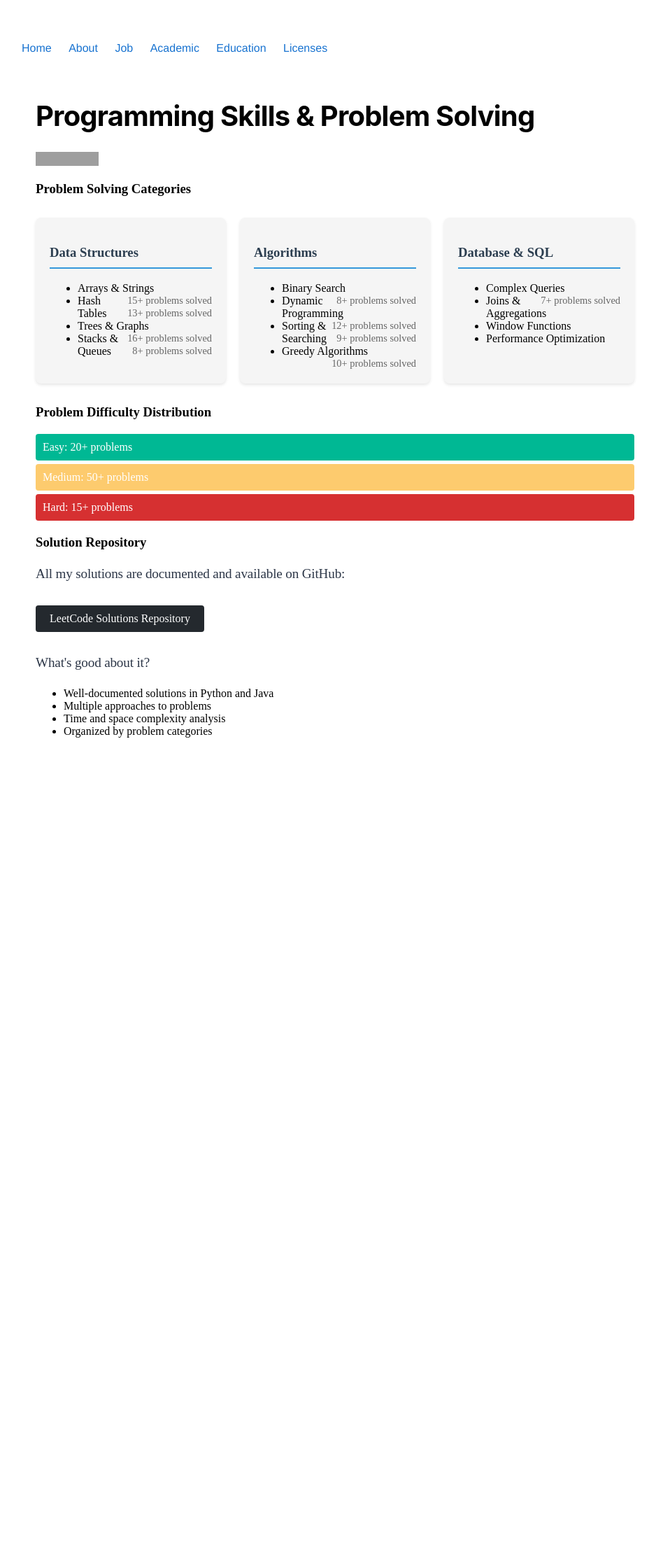
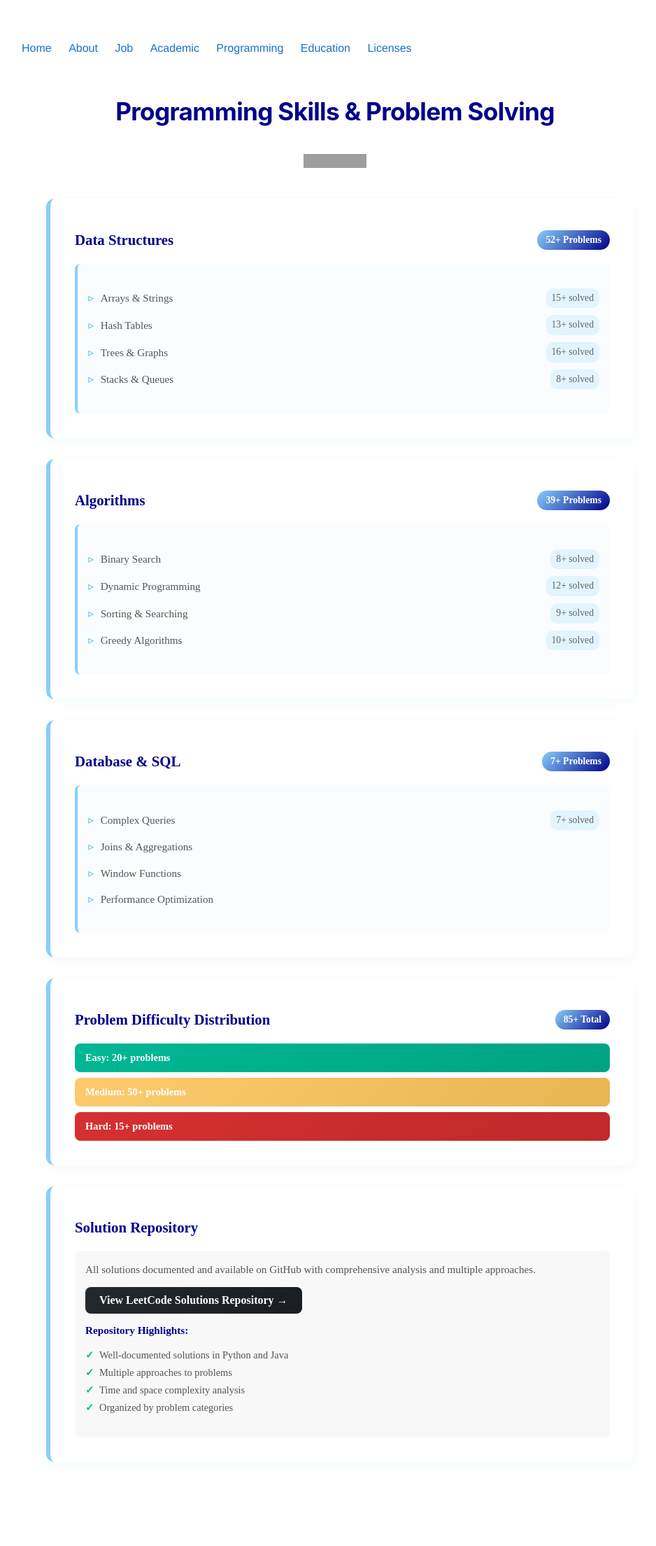
Before and after one commit to ArmanBehnam/ArmanBehnam.github.io, a Jekyll site: the page built from Programming/index.html, in a window 1280 px wide. Shown: the whole page at 70% size, without its empty margins (161-1099 px from the left). Built offline with Jekyll 4.4.1, drawn with Linux system fonts in a browser that asks for light colours; before the commit the page ends 1150 px from its top, so only the background shows below that; grey boxes are pictures that could not be loaded.

Commit message:
Add Programming tab to navigation and redesign Programming page

```diff
--- a/Programming/index.html
+++ b/Programming/index.html
@@ -3,171 +3,390 @@ layout: default
 title: Programming Skills
 ---
 
-<div class="programming-portfolio">
-    <h1>Programming Skills & Problem Solving</h1>
+<style>
+.programming-container {
+    max-width: 900px;
+    margin: 0 auto;
+    padding: 20px;
+}
 
-    <div class="leetcode-profile">
-        <a href="https://leetcode.com/u/armani16/">
-            <img src="https://img.shields.io/badge/LeetCode-ArmanBehnam-FFA116?style=for-the-badge&logo=leetcode"
-                 alt="LeetCode Profile Badge">
-        </a>
-        <h3>Problem Solving Categories</h3>
+.programming-header {
+    text-align: center;
+    margin-bottom: 40px;
+}
+
+.programming-title {
+    font-size: 2.2em;
+    font-weight: 700;
+    color: #00008B;
+    margin-bottom: 10px;
+}
+
+.leetcode-badge-container {
+    text-align: center;
+    margin-bottom: 30px;
+}
+
+.leetcode-badge-container img {
+    transition: transform 0.3s ease;
+}
+
+.leetcode-badge-container img:hover {
+    transform: scale(1.05);
+}
+
+.programming-timeline {
+    position: relative;
+    margin: 40px 0;
+}
+
+.programming-item {
+    position: relative;
+    margin-bottom: 30px;
+    background: rgba(255, 255, 255, 0.9);
+    border-radius: 12px;
+    padding: 35px 35px 35px 35px;
+    border-left: 6px solid #87CEFA;
+    box-shadow: 0 4px 15px rgba(135, 206, 250, 0.1);
+    transition: all 0.3s ease;
+    overflow: hidden;
+    margin-left: 15px;
+}
+
+.programming-item::before {
+    content: '';
+    position: absolute;
+    top: 0;
+    left: 0;
+    right: 0;
+    height: 3px;
+    background: linear-gradient(90deg, #87CEFA, #00008B);
+    transform: scaleX(0);
+    transform-origin: left;
+    transition: transform 0.4s ease;
+}
+
+.programming-item:hover {
+    transform: translateY(-3px);
+    box-shadow: 0 6px 25px rgba(135, 206, 250, 0.2);
+}
+
+.programming-item:hover::before {
+    transform: scaleX(1);
+}
+
+.category-header {
+    display: flex;
+    justify-content: space-between;
+    align-items: flex-start;
+    margin-top: 10px;
+    margin-bottom: 20px;
+    flex-wrap: wrap;
+    gap: 10px;
+}
+
+.category-title {
+    font-size: 1.3em;
+    font-weight: 700;
+    color: #00008B;
+    margin: 0;
+    line-height: 1.3;
+}
+
+.problem-badge {
+    background: linear-gradient(135deg, #87CEFA, #00008B);
+    color: white;
+    padding: 6px 12px;
+    border-radius: 20px;
+    font-size: 0.85em;
+    font-weight: 600;
+    white-space: nowrap;
+}
+
+.skills-content {
+    background: rgba(135, 206, 250, 0.05);
+    padding: 15px;
+    border-radius: 8px;
+    border-left: 4px solid #87CEFA;
+}
+
+.skill-list {
+    color: #555;
+    font-size: 0.95em;
+    line-height: 1.8;
+    list-style: none;
+    padding: 0;
+}
+
+.skill-list li {
+    padding: 5px 0;
+    display: flex;
+    justify-content: space-between;
+    align-items: center;
+}
+
+.skill-list li::before {
+    content: "▹";
+    color: #87CEFA;
+    font-weight: bold;
+    margin-right: 10px;
+}
+
+.skill-name {
+    flex: 1;
+}
+
+.skill-count {
+    color: #666;
+    font-size: 0.9em;
+    background: rgba(135, 206, 250, 0.2);
+    padding: 2px 8px;
+    border-radius: 10px;
+}
+
+.difficulty-section {
+    margin-top: 20px;
+}
+
+.difficulty-title {
+    font-weight: 600;
+    color: #00008B;
+    margin-bottom: 12px;
+    font-size: 0.95em;
+}
+
+.difficulty-bars {
+    display: grid;
+    gap: 8px;
+}
+
+.difficulty-bar {
+    padding: 12px 15px;
+    border-radius: 8px;
+    color: white;
+    font-weight: 600;
+    font-size: 0.9em;
+    transition: transform 0.2s ease;
+}
+
+.difficulty-bar:hover {
+    transform: translateX(5px);
+}
+
+.difficulty-easy {
+    background: linear-gradient(135deg, #00b894, #00a383);
+}
+
+.difficulty-medium {
+    background: linear-gradient(135deg, #fdcb6e, #e8b553);
+}
+
+.difficulty-hard {
+    background: linear-gradient(135deg, #d63031, #c0292a);
+}
+
+.github-section {
+    margin-top: 15px;
+    padding: 15px;
+    background: rgba(36, 41, 46, 0.03);
+    border-radius: 8px;
+}
+
+.github-title {
+    font-weight: 600;
+    color: #00008B;
+    margin-bottom: 10px;
+    font-size: 0.95em;
+}
+
+.github-description {
+    color: #555;
+    font-size: 0.95em;
+    margin-bottom: 12px;
+    line-height: 1.6;
+}
+
+.github-link {
+    display: inline-block;
+    padding: 10px 20px;
+    background: linear-gradient(135deg, #24292e, #1a1d21);
+    color: white;
+    text-decoration: none;
+    border-radius: 8px;
+    font-weight: 600;
+    transition: all 0.3s ease;
+    margin-bottom: 15px;
+}
+
+.github-link:hover {
+    background: linear-gradient(135deg, #2c3e50, #24292e);
+    transform: translateY(-2px);
+    box-shadow: 0 4px 12px rgba(0, 0, 0, 0.2);
+}
+
+.github-features {
+    list-style: none;
+    padding: 0;
+    color: #555;
+    font-size: 0.9em;
+}
+
+.github-features li {
+    padding: 4px 0;
+    display: flex;
+    align-items: center;
+}
+
+.github-features li::before {
+    content: "✓";
+    color: #00b894;
+    font-weight: bold;
+    margin-right: 8px;
+}
+
+@media (max-width: 768px) {
+    .programming-item {
+        padding: 30px 30px 30px 30px;
+        margin-bottom: 25px;
+    }
+
+    .category-header {
+        flex-direction: column;
+        align-items: flex-start;
+    }
+
+    .category-title {
+        font-size: 1.2em;
+    }
+}
+</style>
+
+<div class="programming-container">
+    <div class="programming-header">
+        <h1 class="programming-title">Programming Skills & Problem Solving</h1>
     </div>
 
-    <div class="skills-grid">
-        <div class="skill-category">
-            <h3>Data Structures</h3>
-            <ul>
-                <li>Arrays & Strings
-                    <span class="problem-count">15+ problems solved</span>
+    <div class="leetcode-badge-container">
+        <a href="https://leetcode.com/u/armani16/" target="_blank">
+            <img src="https://img.shields.io/badge/LeetCode-ArmanBehnam-FFA116?style=for-the-badge&logo=leetcode"
+                 alt="LeetCode Profile">
+        </a>
+    </div>
+
+    <div class="programming-timeline">
+
+        <div class="programming-item">
+            <div class="category-header">
+                <h3 class="category-title">Data Structures</h3>
+                <div class="problem-badge">52+ Problems</div>
+            </div>
+            <div class="skills-content">
+                <ul class="skill-list">
+                    <li>
+                        <span class="skill-name">Arrays & Strings</span>
+                        <span class="skill-count">15+ solved</span>
                     </li>
-                <li>Hash Tables
-                    <span class="problem-count">13+ problems solved</span>
+                    <li>
+                        <span class="skill-name">Hash Tables</span>
+                        <span class="skill-count">13+ solved</span>
                     </li>
-                <li>Trees & Graphs
-                    <span class="problem-count">16+ problems solved</span>
+                    <li>
+                        <span class="skill-name">Trees & Graphs</span>
+                        <span class="skill-count">16+ solved</span>
                     </li>
-                <li>Stacks & Queues
-                    <span class="problem-count">8+ problems solved</span>
+                    <li>
+                        <span class="skill-name">Stacks & Queues</span>
+                        <span class="skill-count">8+ solved</span>
                     </li>
                 </ul>
             </div>
+        </div>
 
-        <div class="skill-category">
-            <h3>Algorithms</h3>
-            <ul>
-                <li>Binary Search
-                    <span class="problem-count">8+ problems solved</span>
+        <div class="programming-item">
+            <div class="category-header">
+                <h3 class="category-title">Algorithms</h3>
+                <div class="problem-badge">39+ Problems</div>
+            </div>
+            <div class="skills-content">
+                <ul class="skill-list">
+                    <li>
+                        <span class="skill-name">Binary Search</span>
+                        <span class="skill-count">8+ solved</span>
                     </li>
-                <li>Dynamic Programming
-                    <span class="problem-count">12+ problems solved</span>
+                    <li>
+                        <span class="skill-name">Dynamic Programming</span>
+                        <span class="skill-count">12+ solved</span>
                     </li>
-                <li>Sorting & Searching
-                    <span class="problem-count">9+ problems solved</span>
+                    <li>
+                        <span class="skill-name">Sorting & Searching</span>
+                        <span class="skill-count">9+ solved</span>
                     </li>
-                <li>Greedy Algorithms
-                    <span class="problem-count">10+ problems solved</span>
+                    <li>
+                        <span class="skill-name">Greedy Algorithms</span>
+                        <span class="skill-count">10+ solved</span>
                     </li>
                 </ul>
             </div>
-
-        <div class="skill-category">
-            <h3>Database & SQL</h3>
-            <ul>
-                <li>Complex Queries
-                    <span class="problem-count">7+ problems solved</span>
-                </li>
-                <li>Joins & Aggregations</li>
-                <li>Window Functions</li>
-                <li>Performance Optimization</li>
-            </ul>
         </div>
 
-<!--         <div class="skill-category">
-            <h3>Problem-Solving Approaches</h3>
-            <ul>
-                <li>Two Pointers Technique</li>
-                <li>Sliding Window</li>
-                <li>Backtracking</li>
-                <li>Divide and Conquer</li>
+        <div class="programming-item">
+            <div class="category-header">
+                <h3 class="category-title">Database & SQL</h3>
+                <div class="problem-badge">7+ Problems</div>
+            </div>
+            <div class="skills-content">
+                <ul class="skill-list">
+                    <li>
+                        <span class="skill-name">Complex Queries</span>
+                        <span class="skill-count">7+ solved</span>
+                    </li>
+                    <li>
+                        <span class="skill-name">Joins & Aggregations</span>
+                    </li>
+                    <li>
+                        <span class="skill-name">Window Functions</span>
+                    </li>
+                    <li>
+                        <span class="skill-name">Performance Optimization</span>
+                    </li>
                 </ul>
-        </div> -->
-    </div>
-
-    <div class="problem-difficulty">
-        <h3>Problem Difficulty Distribution</h3>
-        <div class="difficulty-bars">
-            <div class="difficulty easy">Easy: 20+ problems</div>
-            <div class="difficulty medium">Medium: 50+ problems</div>
-            <div class="difficulty hard">Hard: 15+ problems</div>
             </div>
         </div>
 
-    <div class="github-repository">
-        <h3>Solution Repository</h3>
-        <p>All my solutions are documented and available on GitHub:</p>
-        <a href="https://github.com/ArmanBehnam/Leetcode" class="github-link">
-            <i class="fab fa-github"></i> LeetCode Solutions Repository
+        <div class="programming-item">
+            <div class="category-header">
+                <h3 class="category-title">Problem Difficulty Distribution</h3>
+                <div class="problem-badge">85+ Total</div>
+            </div>
+            <div class="difficulty-section">
+                <div class="difficulty-bars">
+                    <div class="difficulty-bar difficulty-easy">Easy: 20+ problems</div>
+                    <div class="difficulty-bar difficulty-medium">Medium: 50+ problems</div>
+                    <div class="difficulty-bar difficulty-hard">Hard: 15+ problems</div>
+                </div>
+            </div>
+        </div>
+
+        <div class="programming-item">
+            <div class="category-header">
+                <h3 class="category-title">Solution Repository</h3>
+            </div>
+            <div class="github-section">
+                <div class="github-description">
+                    All solutions documented and available on GitHub with comprehensive analysis and multiple approaches.
+                </div>
+                <a href="https://github.com/ArmanBehnam/Leetcode" class="github-link" target="_blank">
+                    View LeetCode Solutions Repository →
                 </a>
-        <p>What's good about it?</p>
-        <ul>
+                <div class="github-title">Repository Highlights:</div>
+                <ul class="github-features">
                     <li>Well-documented solutions in Python and Java</li>
                     <li>Multiple approaches to problems</li>
                     <li>Time and space complexity analysis</li>
                     <li>Organized by problem categories</li>
                 </ul>
             </div>
+        </div>
 
-    <style>
-        .programming-portfolio {
-            max-width: 1200px;
-            margin: 0 auto;
-            padding: 20px;
-        }
-
-        .skills-grid {
-            display: grid;
-            grid-template-columns: repeat(auto-fit, minmax(250px, 1fr));
-            gap: 20px;
-            margin: 30px 0;
-        }
-
-        .skill-category {
-            background: #f5f5f5;
-            padding: 20px;
-            border-radius: 8px;
-            box-shadow: 0 2px 4px rgba(0,0,0,0.1);
-        }
-
-        .skill-category h3 {
-            color: #2c3e50;
-            border-bottom: 2px solid #3498db;
-            padding-bottom: 10px;
-        }
-
-        .problem-count {
-            font-size: 0.9em;
-            color: #666;
-            float: right;
-        }
-
-        .difficulty-bars {
-            margin: 20px 0;
-        }
-
-        .difficulty {
-            padding: 10px;
-            margin: 5px 0;
-            border-radius: 4px;
-        }
-
-        .easy {
-            background: #00b894;
-            color: white;
-        }
-
-        .medium {
-            background: #fdcb6e;
-            color: white;
-        }
-
-        .hard {
-            background: #d63031;
-            color: white;
-        }
-
-        .github-link {
-            display: inline-block;
-            padding: 10px 20px;
-            background: #24292e;
-            color: white;
-            text-decoration: none;
-            border-radius: 4px;
-            margin: 10px 0;
-        }
-
-        .github-link:hover {
-            background: #2c3e50;
-        }
-    </style>
     </div>
+</div>
--- a/_layouts/default.html
+++ b/_layouts/default.html
@@ -11,6 +11,7 @@
 					<li><a href="/About/">About</a></li>
 					<li><a href="/Job/">Job</a></li>
 					<li><a href="/Academic/">Academic</a></li>
+					<li><a href="/Programming/">Programming</a></li>
 					<li><a href="/Education/">Education</a></li>
 					<li><a href="/Licenses/">Licenses</a></li>
 				</ul>
```
Also changed, not shown: index.html (+16 -13 lines), 3 other files. Lines whose indentation alone changed are shown as unchanged.
